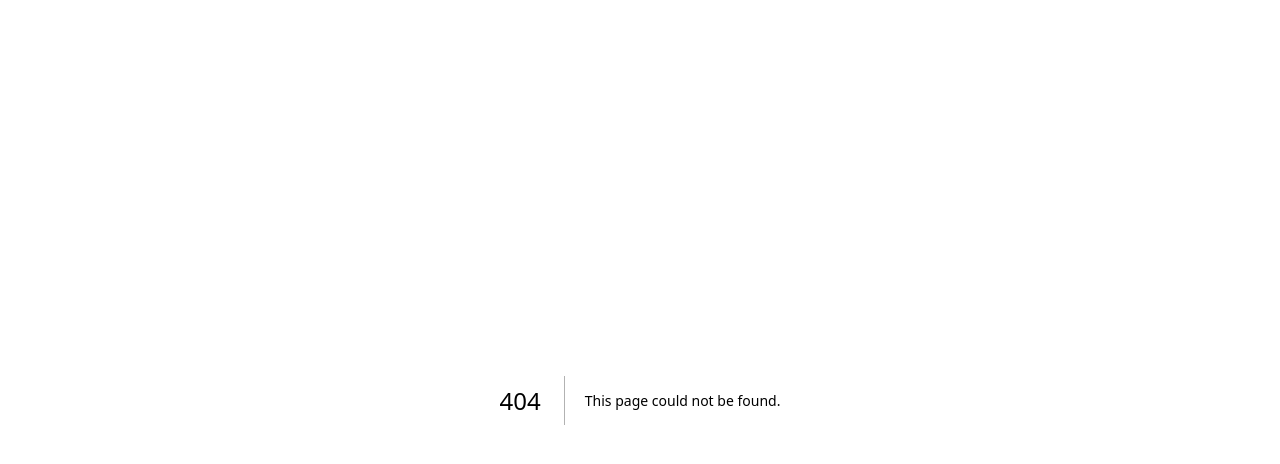
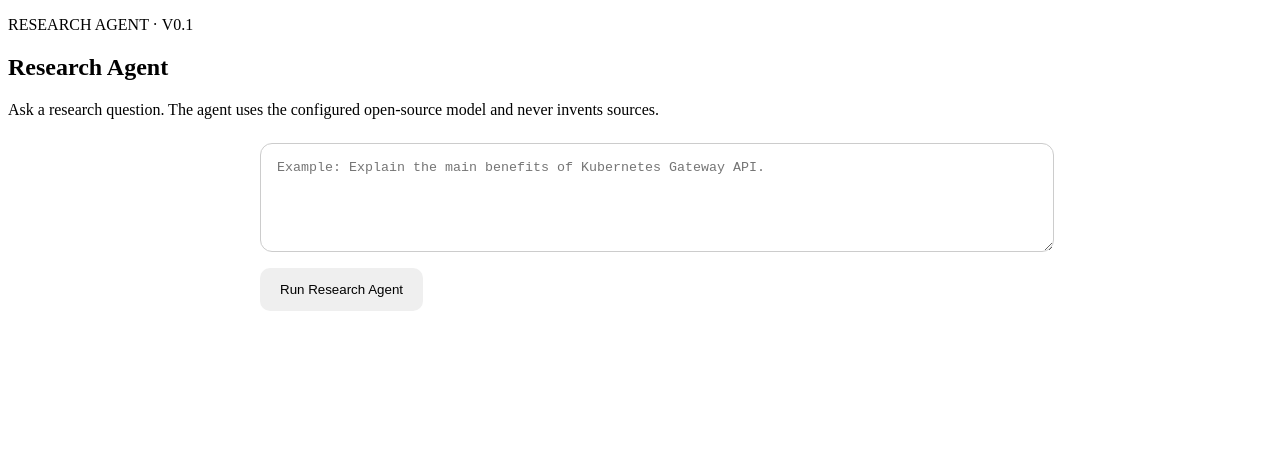
Before and after one commit to azure-devops-cloud/open-source-ai-agent, a Next.js app: page /research in a window 1280 px wide. Before the commit this address had no page. Shown: the top 464 px of the page. Built offline with nearby package versions, Linux system fonts and the light colour scheme.

Commit message:
feat: add Research Agent UI

```diff
--- /dev/null
+++ b/app/research/page.js
@@ -0,0 +1,64 @@
+'use client';
+
+import { useState } from 'react';
+
+export default function ResearchPage() {
+  const [question, setQuestion] = useState('');
+  const [result, setResult] = useState('');
+  const [error, setError] = useState('');
+  const [loading, setLoading] = useState(false);
+
+  async function runResearch(event) {
+    event.preventDefault();
+    setLoading(true);
+    setResult('');
+    setError('');
+
+    try {
+      const response = await fetch('/api/agents/research', {
+        method: 'POST',
+        headers: { 'content-type': 'application/json' },
+        body: JSON.stringify({ question }),
+      });
+      const data = await response.json();
+      if (!response.ok || !data.ok) throw new Error(data.error || 'Research failed.');
+      setResult(data.result);
+    } catch (err) {
+      setError(err instanceof Error ? err.message : 'Research failed.');
+    } finally {
+      setLoading(false);
+    }
+  }
+
+  return (
+    <main className="container">
+      <section className="hero">
+        <p className="eyebrow">RESEARCH AGENT · V0.1</p>
+        <h1>Research Agent</h1>
+        <p className="subtitle">
+          Ask a research question. The agent uses the configured open-source model and never invents sources.
+        </p>
+        <form onSubmit={runResearch} style={{ maxWidth: 760, margin: '24px auto 0' }}>
+          <textarea
+            aria-label="Research question"
+            required
+            rows={5}
+            value={question}
+            onChange={(e) => setQuestion(e.target.value)}
+            placeholder="Example: Explain the main benefits of Kubernetes Gateway API."
+            style={{ width: '100%', padding: 16, borderRadius: 12, border: '1px solid #ccc', resize: 'vertical' }}
+          />
+          <button type="submit" disabled={loading} style={{ marginTop: 12, padding: '14px 20px', borderRadius: 10, border: 0, cursor: 'pointer' }}>
+            {loading ? 'Researching…' : 'Run Research Agent'}
+          </button>
+        </form>
+        {error && <p style={{ marginTop: 20 }}>{error}</p>}
+        {result && (
+          <article style={{ margin: '28px auto 0', maxWidth: 760, textAlign: 'left', whiteSpace: 'pre-wrap', lineHeight: 1.7 }}>
+            {result}
+          </article>
+        )}
+      </section>
+    </main>
+  );
+}
```
